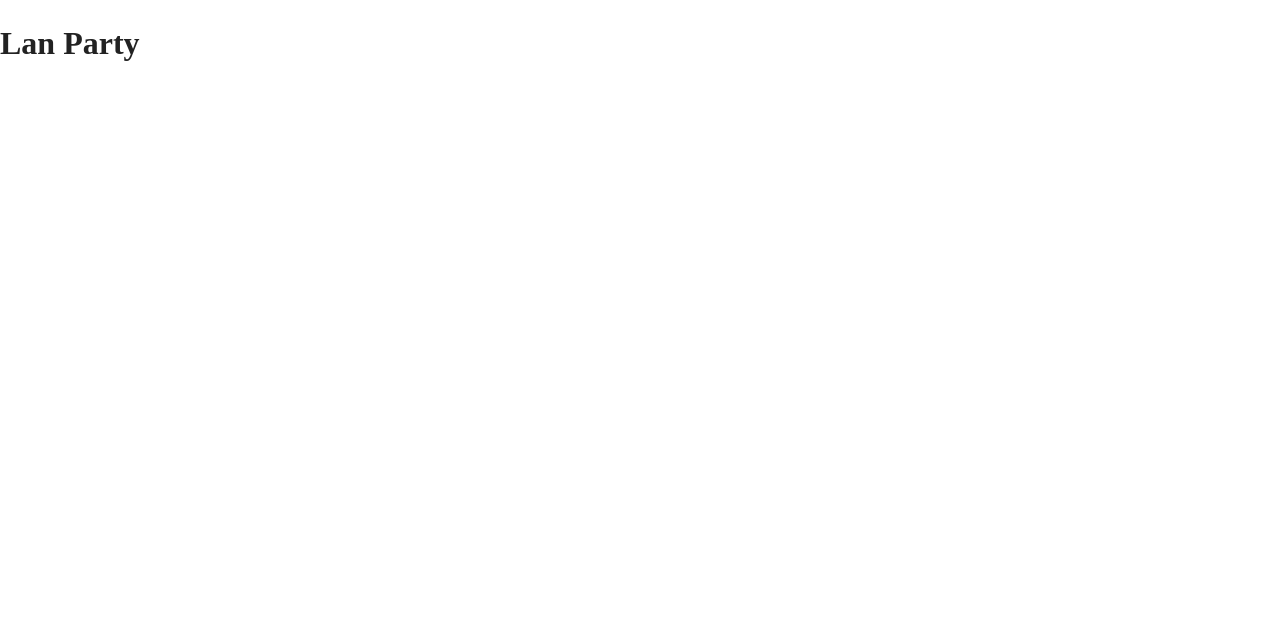
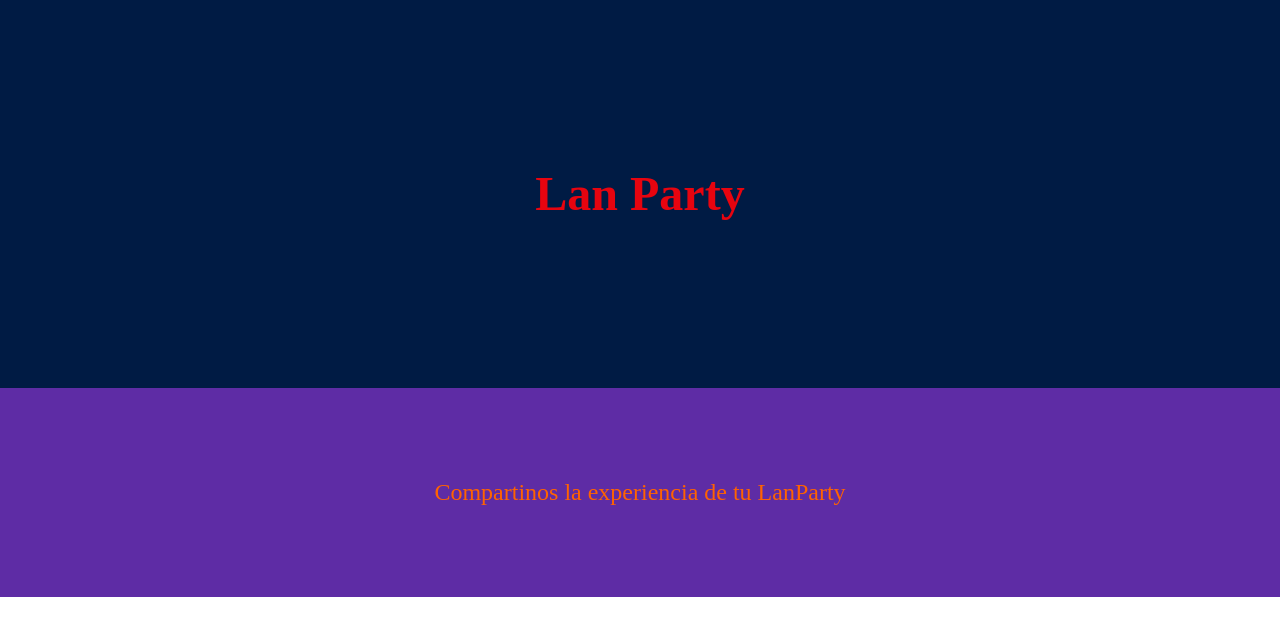
Before and after one commit to cravacuore/LanParty, a plain HTML site: page index.html in a window 1280 px wide. Drawn offline with Linux system fonts and the light colour scheme.

Commit message:
Initial content

```diff
--- a/index.html
+++ b/index.html
@@ -17,7 +17,12 @@
     <link rel="stylesheet" href="css/main.css">
   </head>
 
-  <body>
-    <h1>Lan Party</h1>
+  <body class="roboto">
+    <div class="w-100 bg-navy pv6">
+      <h1 class="dark-red tc f1">Lan Party</h1>
+    </div>
+    <div class="w-100 bg-purple pv5">
+      <p class="orange tc f3">Compartinos la experiencia de tu LanParty</p>
+    </div>
   </body>
 </html>
```
